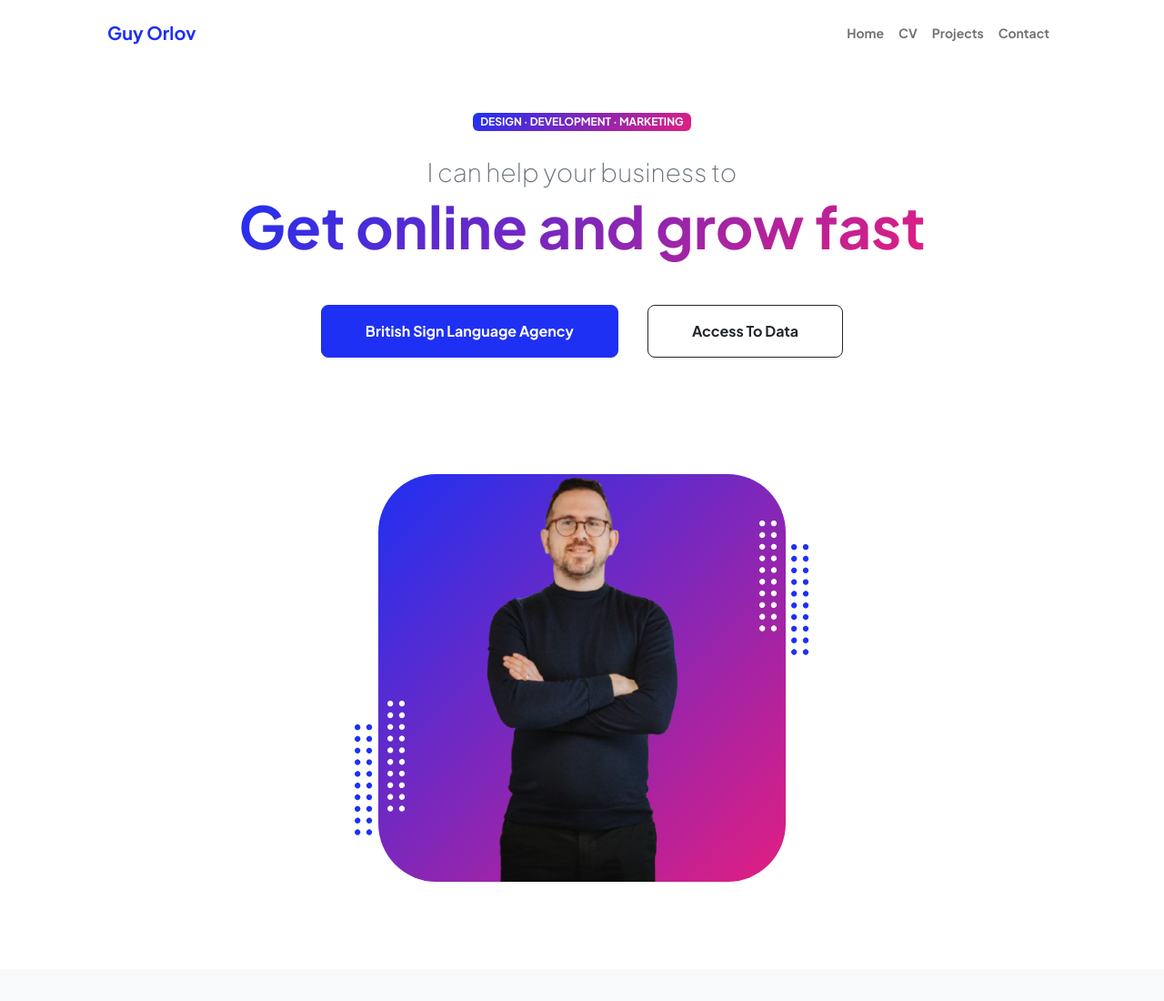
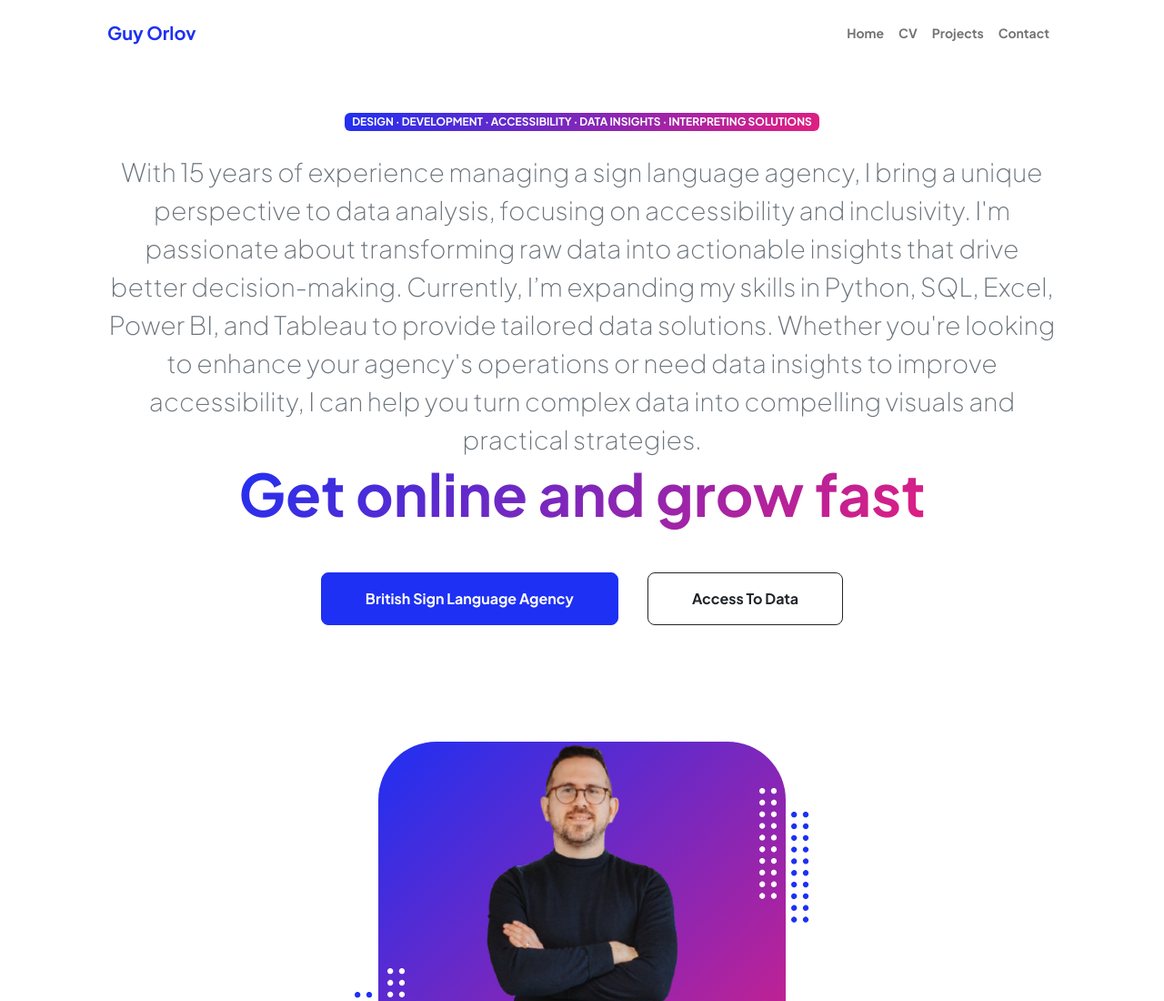
Before and after one commit to GuyOrlov/twositesinone, a plain HTML site: page index.html in a window 1280 px wide. Shown: the top 1100 px of the page at 91% size. Drawn offline with nearby package versions, Linux system fonts and the light colour scheme.

Commit message:
Update index.html

```diff
--- a/index.html
+++ b/index.html
@@ -41,8 +41,13 @@
                         <div class="col-xxl-5">
                             <!-- Header text content-->
                             <div class="text-center text-xxl-start">
-                                <div class="badge bg-gradient-primary-to-secondary text-white mb-4"><div class="text-uppercase">Design &middot; Development &middot; Marketing</div></div>
-                                <div class="fs-3 fw-light text-muted">I can help your business to</div>
+                                                        <div class="badge bg-gradient-primary-to-secondary text-white mb-4">
+                          <div class="text-uppercase">Design &middot; Development &middot; Accessibility &middot; Data Insights &middot; Interpreting Solutions</div>
+                        </div>
+
+                                <div class="fs-3 fw-light text-muted">With 15 years of experience managing a sign language agency, I bring a unique perspective to data analysis, focusing on accessibility and inclusivity. I'm passionate about transforming raw data into actionable insights that drive better decision-making. Currently, I’m expanding my skills in Python, SQL, Excel, Power BI, and Tableau to provide tailored data solutions.
+
+Whether you're looking to enhance your agency's operations or need data insights to improve accessibility, I can help you turn complex data into compelling visuals and practical strategies.</div>
                                 <h1 class="display-3 fw-bolder mb-5"><span class="text-gradient d-inline">Get online and grow fast</span></h1>
                                 <div class="d-grid gap-3 d-sm-flex justify-content-sm-center justify-content-xxl-start mb-3">
                                     <a class="btn btn-primary btn-lg px-5 py-3 me-sm-3 fs-6 fw-bolder" href="resume.html">British Sign Language Agency</a>
```
